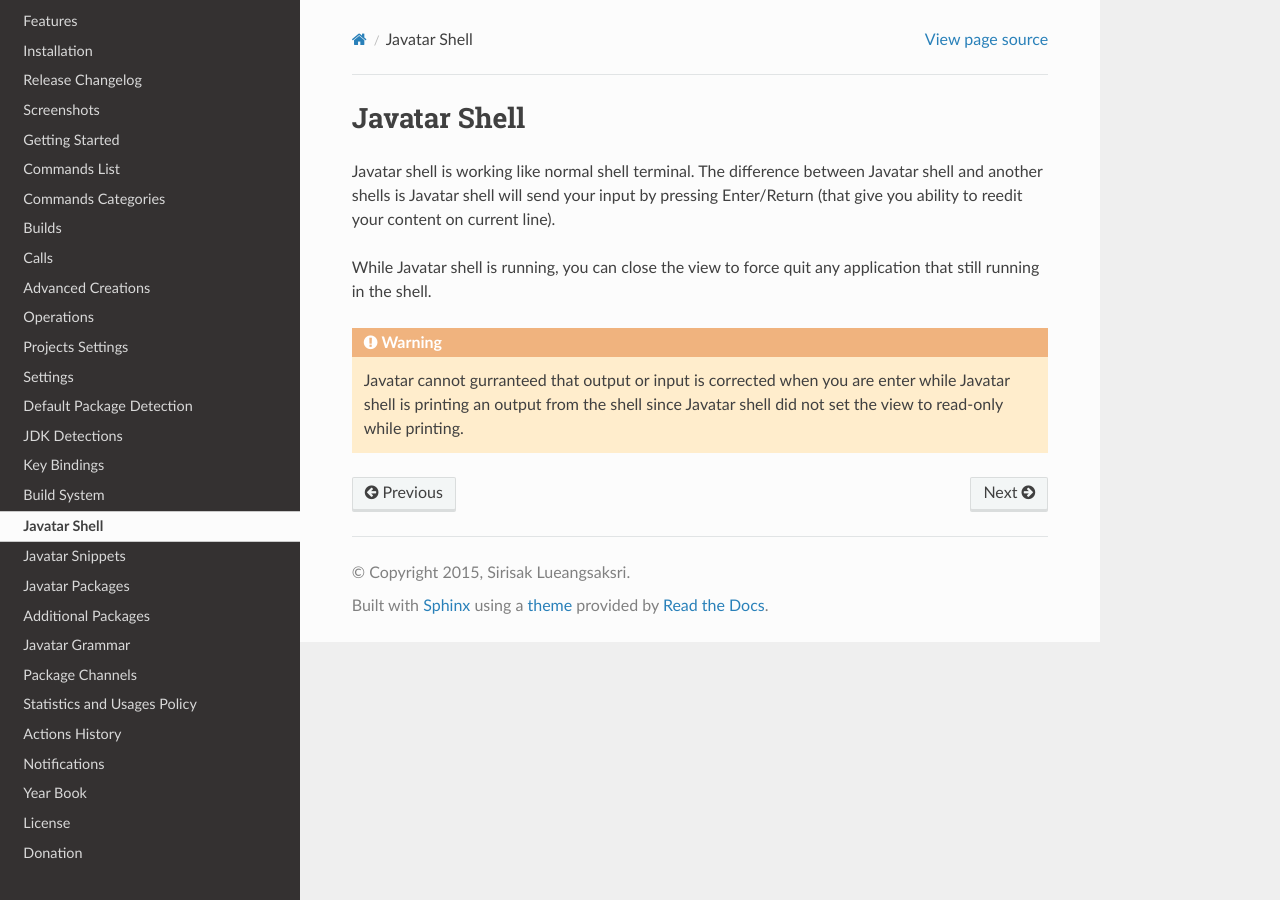
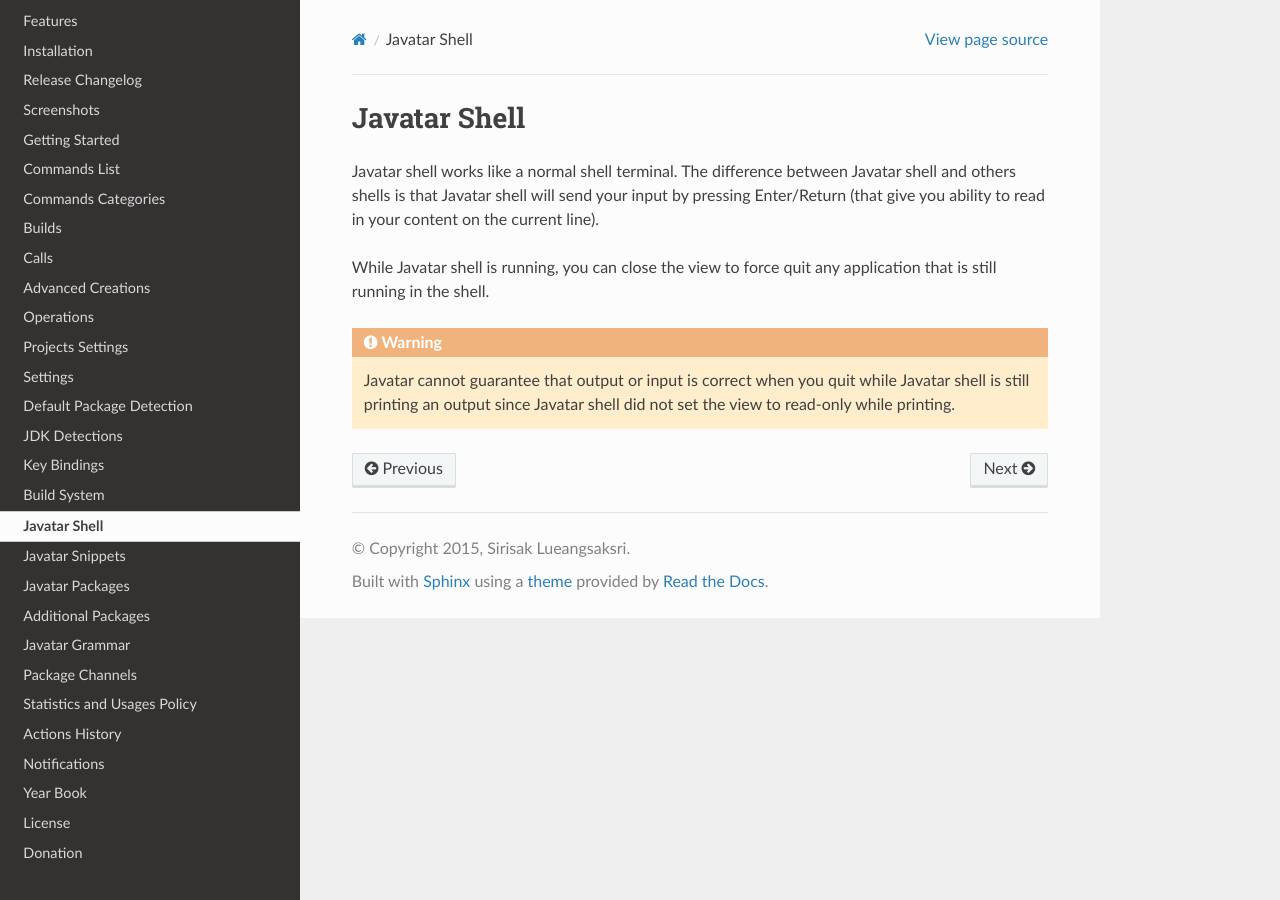
Before and after one commit to spywhere/JavatarDoc, a Sphinx documentation site: the page built from source/javatar_shell.rst, in a window 1280 px wide. Built offline with Sphinx 7.4.7 and the Read the Docs theme 2.0.0, drawn with Linux system fonts in a browser that asks for light colours.

Commit message:
Grammar and spelling issues

```diff
--- a/source/javatar_shell.rst
+++ b/source/javatar_shell.rst
@@ -5,9 +5,9 @@
 |J| Shell
 =============
 
-|J| shell is working like normal shell terminal.
-The difference between |J| shell and another shells is |J| shell will send your input by pressing Enter/Return (that give you ability to reedit your content on current line).
+|J| shell works like a normal shell terminal.
+The difference between |J| shell and others shells is that |J| shell will send your input by pressing Enter/Return (that give you ability to read in your content on the current line).
 
-While |J| shell is running, you can close the view to force quit any application that still running in the shell.
+While |J| shell is running, you can close the view to force quit any application that is still running in the shell.
 
-.. warning:: |J| cannot gurranteed that output or input is corrected when you are enter while |J| shell is printing an output from the shell since |J| shell did not set the view to read-only while printing.
+.. warning:: |J| cannot guarantee that output or input is correct when you quit while |J| shell is still printing an output since |J| shell did not set the view to read-only while printing.
```
